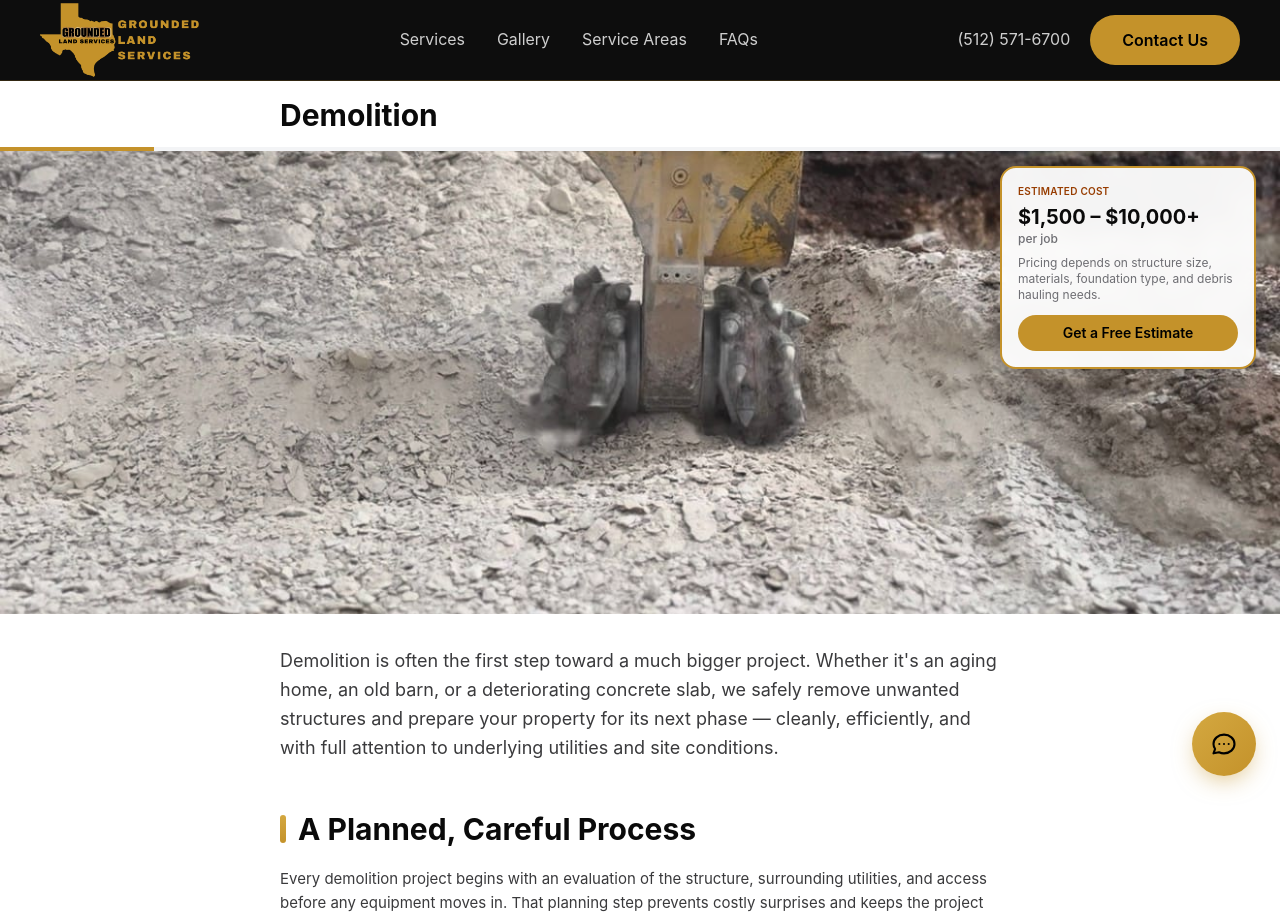
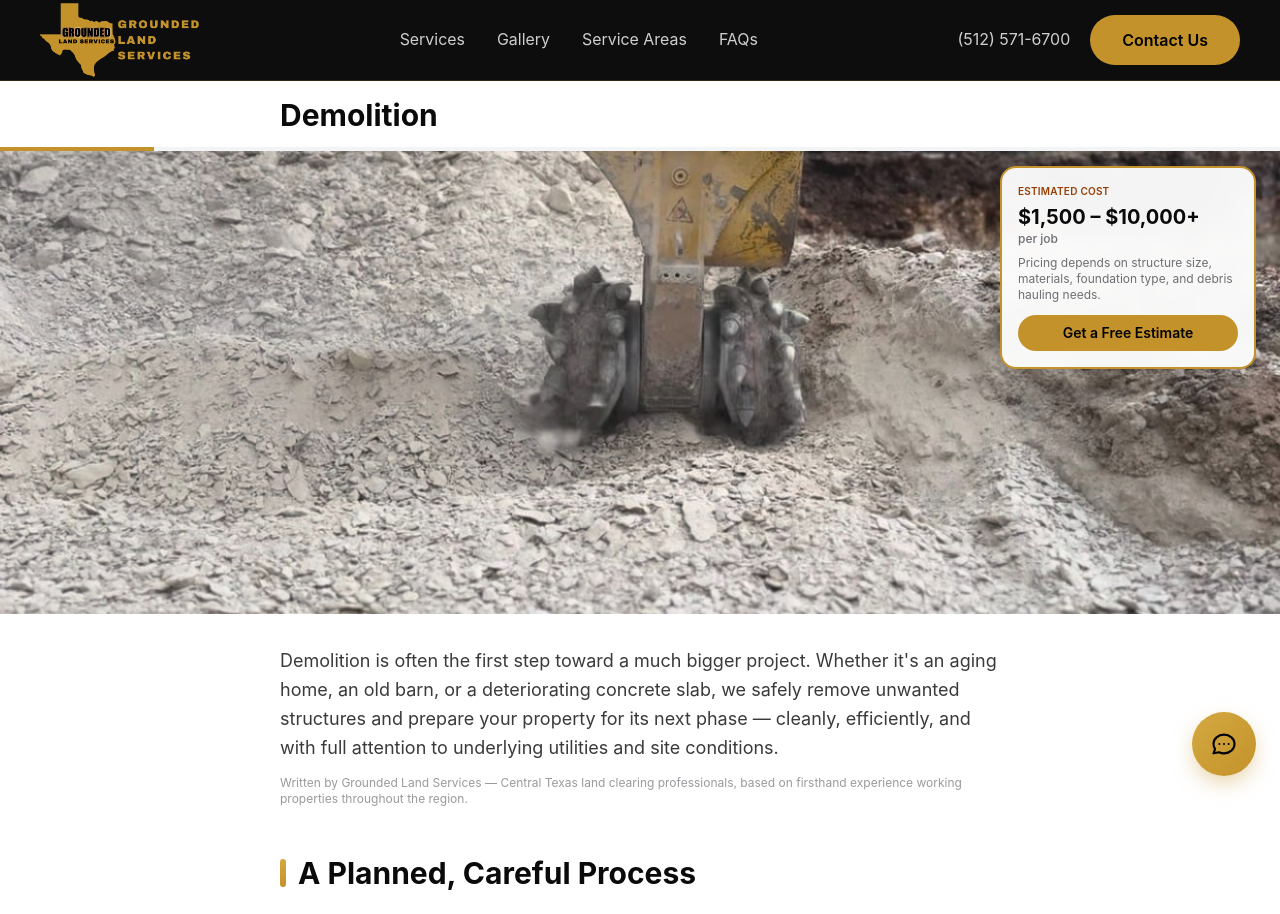
Before and after one commit to TheoWaugh/grounded-land-services, a Next.js app: page /services/demolition in a window 1280 px wide. Shown: the top 914 px of the page. Built offline with nearby package versions, Linux system fonts and the light colour scheme.

Commit message:
Add author attribution to standalone and city service pages

```diff
--- a/app/service-areas/[city]/[service]/page.tsx
+++ b/app/service-areas/[city]/[service]/page.tsx
@@ -130,6 +130,9 @@ const allVideoIds = content.sections.flatMap((s) => [
       )}
 
       <div className="max-w-3xl mx-auto px-6">
+        <p className="text-xs text-[#9a9a9e] mb-8 mt-6">
+          Written by Grounded Land Services — Central Texas land clearing professionals, based on firsthand experience working properties in {cityName} and throughout the region.
+        </p>
 
         {content.sections.map((section, i) => (
           <div key={i} className="mb-12">
--- a/app/services/[service]/page.tsx
+++ b/app/services/[service]/page.tsx
@@ -108,7 +108,10 @@ const allVideoIds = content.sections.flatMap((s) => [
       </div>
 
       <div className="max-w-3xl mx-auto px-6">
-        <p className="text-lg text-[#3a3a3c] leading-relaxed mb-10 mt-8"><RichText text={content.intro} /></p>
+        <p className="text-lg text-[#3a3a3c] leading-relaxed mb-3 mt-8"><RichText text={content.intro} /></p>
+        <p className="text-xs text-[#9a9a9e] mb-10">
+          Written by Grounded Land Services — Central Texas land clearing professionals, based on firsthand experience working properties throughout the region.
+        </p>
 {content.sections.map((section, i) => (
           <div key={i} className={section.heading ? "mb-12 pt-2" : "mb-10"}>
             {section.heading && (
```
